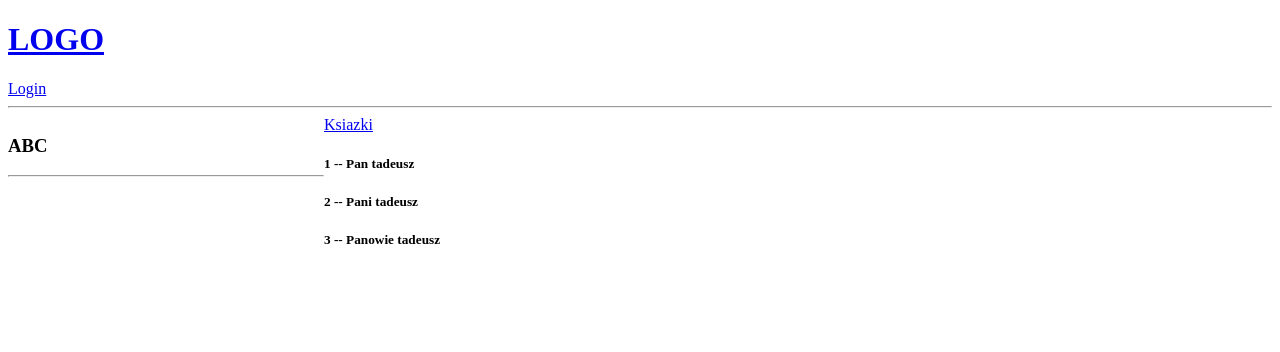
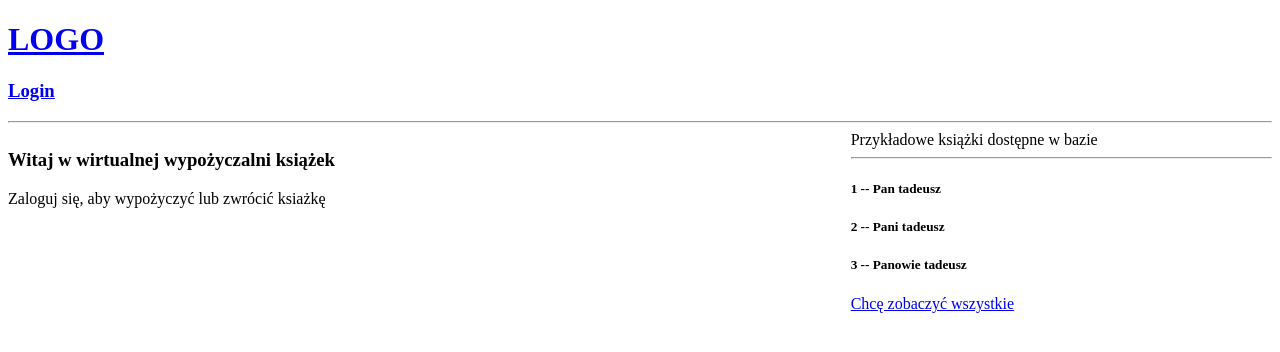
Before and after one commit to LWlodek/wypozyczalnia_ksiazek, a Django app: page / in a window 1280 px wide. Shown: the top 352 px of the page. Run offline with Django 4.2, Linux system fonts and the light colour scheme; parts of the project's set-up code (start-up, migrations or seed data) failed here and were passed over.

Commit message:
modyfikacja strony domowej

```diff
--- a/base/templates/base/home.html
+++ b/base/templates/base/home.html
@@ -5,23 +5,25 @@
 <style>
     .home-container {
         display: grid;
-        grid-template-columns: 1fr 3fr;
+        grid-template-columns: 2fr 1fr;
     }
 </style>
 
 <div class="home-container">
     <div>
-        <h3>ABC</h3>
-        <hr>
+        <h3>Witaj w wirtualnej wypożyczalni książek</h3>
+        <p>Zaloguj się, aby wypożyczyć lub zwrócić ksiażkę</p>
     </div>
 
     <div>
-        <a href="http://127.0.0.1:8000/rent">Ksiazki</a>
+        <a>Przykładowe książki dostępne w bazie</a>
+        <hr>
         {% for book in books %}
         <div>
             <h5>{{book.id}} -- {{book.name}}</h5>
         </div>
         {% endfor %}
+        <a href="http://127.0.0.1:8000/rent">Chcę zobaczyć wszystkie</a>
 
     </div>
 </div>
--- a/templates/navbar.html
+++ b/templates/navbar.html
@@ -2,14 +2,13 @@
     <h1>LOGO</h1>
 </a>
 
-
 {% if request.user.is_authenticated %}
 
-<a href="{% url 'logout' %}">Logout</a>
+<h3><a href="{% url 'logout' %}">Logout</a></h3>
 
 {% else %}
 
-<a href="{% url 'login' %}">Login</a>
+<h3><a href="{% url 'login' %}">Login</a></h3>
 {% endif %}
 
 <hr>
```
Also changed, not shown: db.sqlite3.
